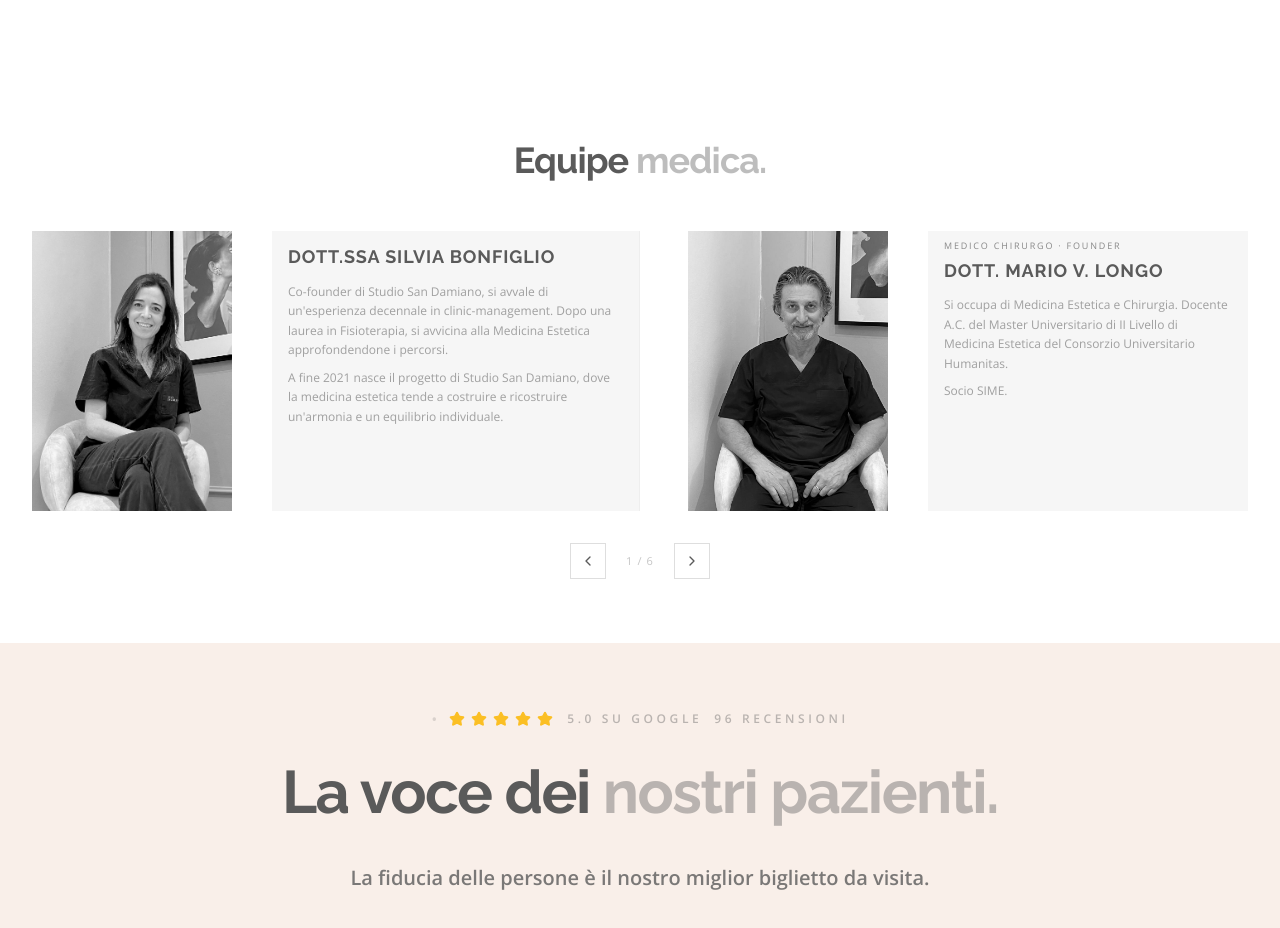
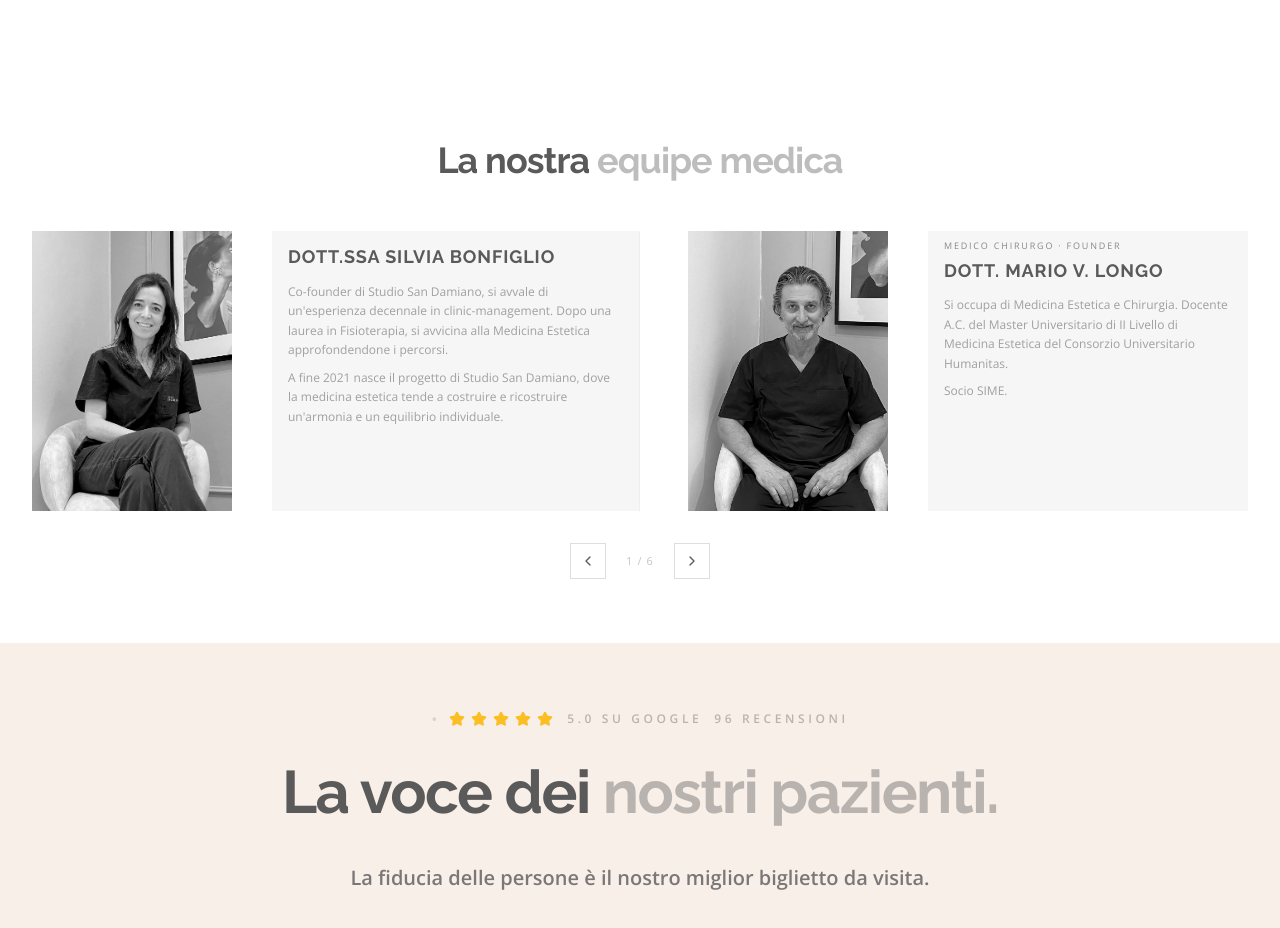
Before and after one commit to jefreve/studio-san-damiano, a Next.js app: page /en in a window 1280 px wide. Shown: the part 1320-2248 px from the top of the page. Built offline with nearby package versions, Linux system fonts and the light colour scheme.

Commit message:
style: update team section title and colors

```diff
--- a/src/components/ChiSiamo/ChiSiamoSection.tsx
+++ b/src/components/ChiSiamo/ChiSiamoSection.tsx
@@ -167,8 +167,8 @@ export default function ChiSiamoSection() {
       }}>
       <div className="max-w-[1440px] mx-auto px-8 md:px-[32px]">
         <div className="text-center mb-8 md:mb-12">
-          <h2 className="text-3xl md:text-4xl font-raleway font-bold text-brand-grey leading-tight tracking-tight">
-            Equipe <span className="text-brand-grey/40">medica.</span>
+          <h2 className="text-3xl md:text-4xl font-raleway font-bold leading-tight tracking-tight">
+            <span className="text-[#5A5A5A]">La nostra</span> <span className="text-[#BDBDBD]">equipe medica</span>
           </h2>
         </div>
 
```
